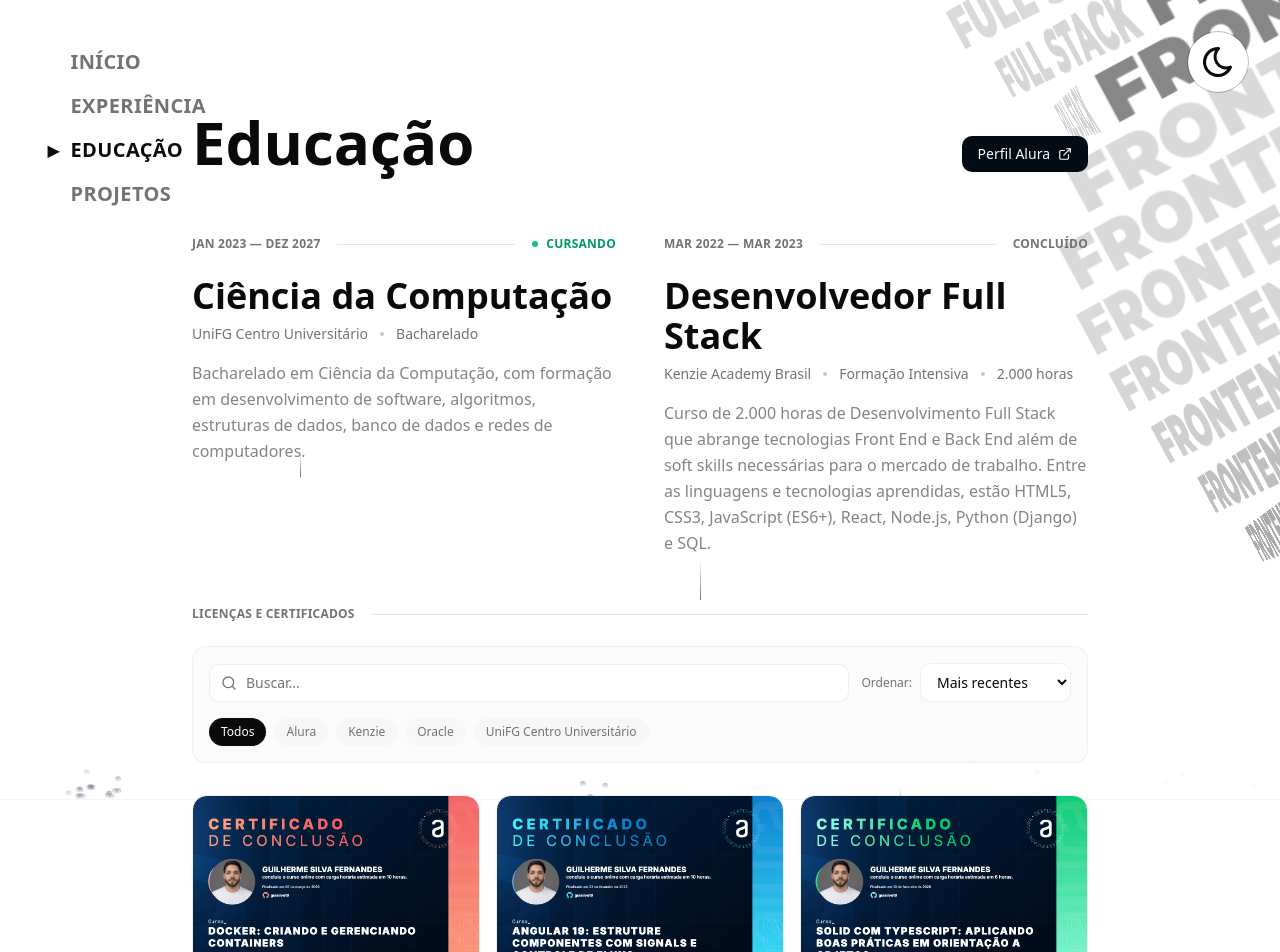
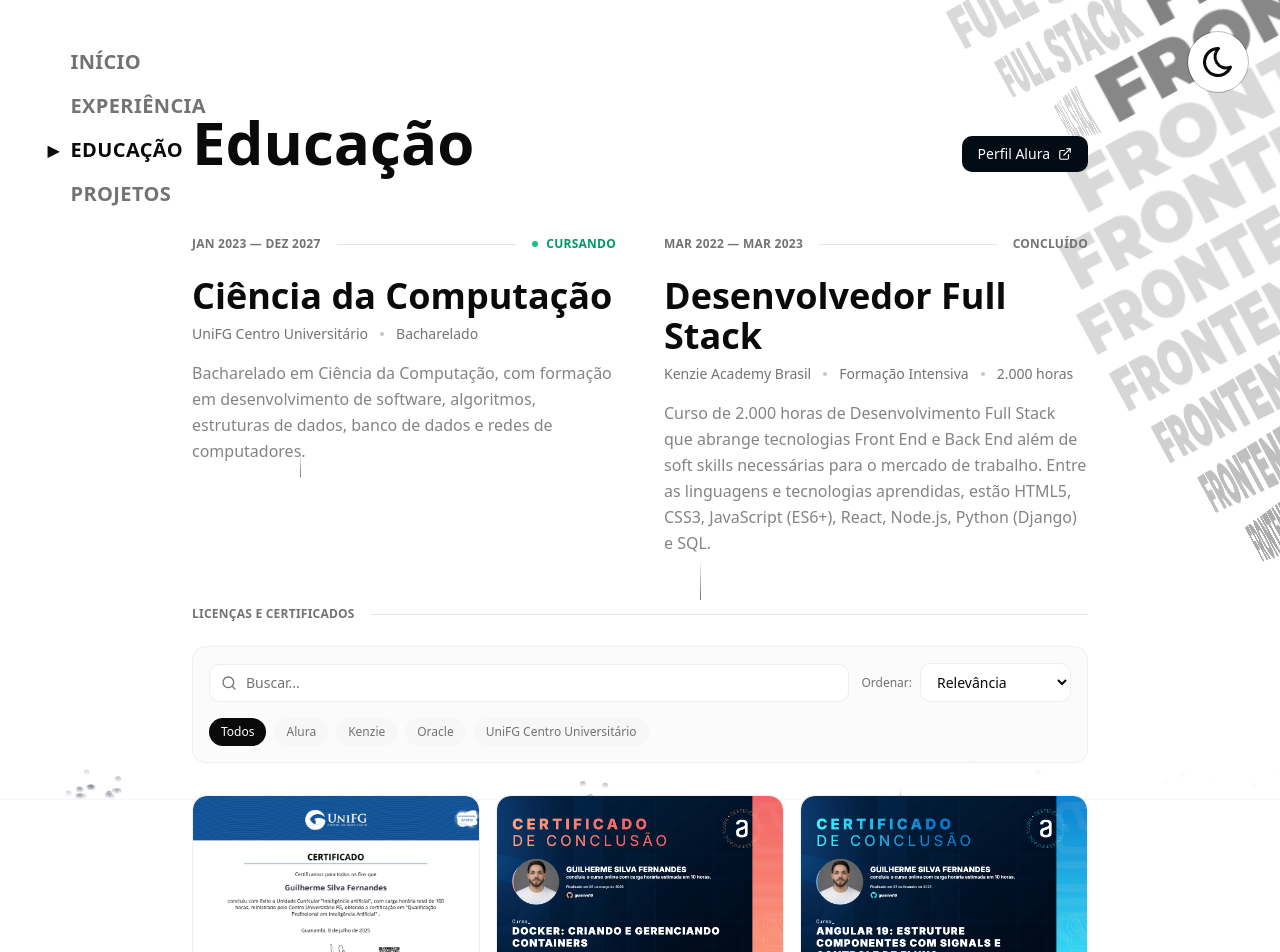
Before and after one commit to guisilva19/portfolio-2026, a Next.js app: page /educacao in a window 1280 px wide. Shown: the top 952 px of the page. Built offline with nearby package versions, Linux system fonts and the light colour scheme.

Commit message:
feat: add filter relevance

```diff
--- a/app/educacao/page.tsx
+++ b/app/educacao/page.tsx
@@ -32,7 +32,9 @@
 
   const handleSortChange = useCallback(
     (e: React.ChangeEvent<HTMLSelectElement>) =>
-      setSortOrder(e.target.value as "recentes" | "antigos"),
+      setSortOrder(
+        e.target.value as "relevancia" | "recentes" | "antigos"
+      ),
     [setSortOrder]
   );
 
@@ -159,6 +161,7 @@
                   onChange={handleSortChange}
                   className="px-3 py-2 text-sm rounded-lg border border-border/60 bg-background text-foreground focus:outline-none focus:ring-2 focus:ring-ring/50"
                 >
+                  <option value="relevancia">Relevância</option>
                   <option value="recentes">Mais recentes</option>
                   <option value="antigos">Menos recentes</option>
                 </select>
--- a/hooks/use-filtered-certificates.ts
+++ b/hooks/use-filtered-certificates.ts
@@ -26,7 +26,9 @@
   certificates: T[]
 ) {
   const [search, setSearch] = useState("");
-  const [sortOrder, setSortOrder] = useState<"recentes" | "antigos">("recentes");
+  const [sortOrder, setSortOrder] = useState<
+    "relevancia" | "recentes" | "antigos"
+  >("relevancia");
   const [issuerFilter, setIssuerFilter] = useState<string>("Todos");
 
   const issuerOptions = useMemo(() => {
@@ -58,6 +60,8 @@
       );
     }
 
+    if (sortOrder === "relevancia") return list;
+
     return [...list].sort((a, b) => {
       const dateA = parseDateForSort(a.date);
       const dateB = parseDateForSort(b.date);
```
